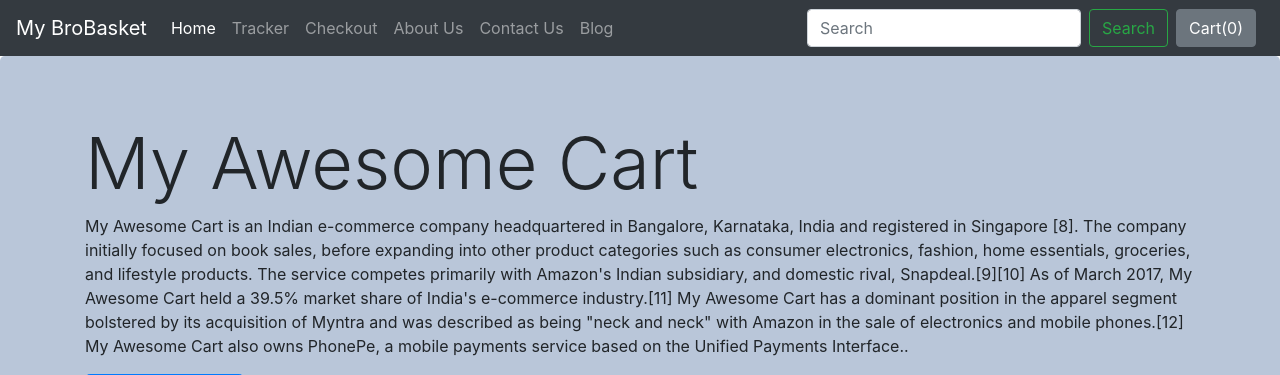
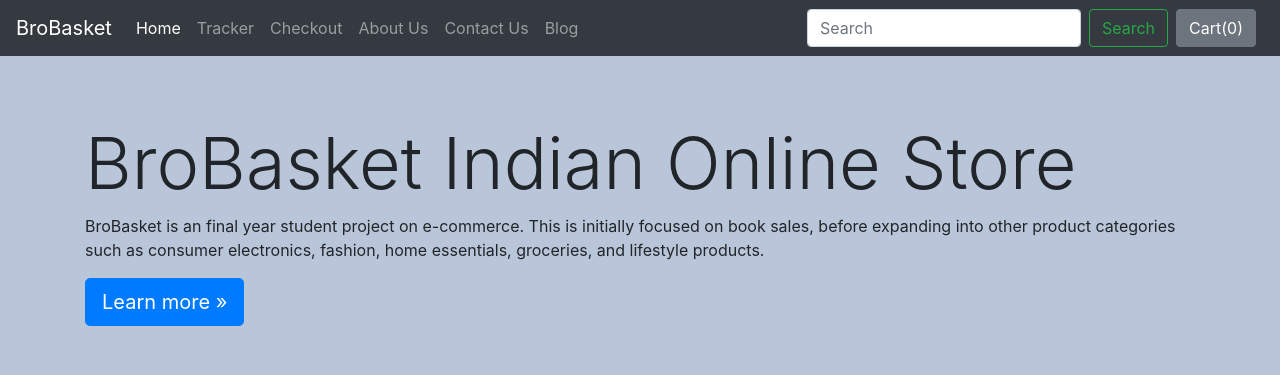
Before and after one commit to sandipkushwaha/BroBasket, a Django app: page /shop/about/ in a window 1280 px wide. Shown: the top 375 px of the page. Run offline with Django 3.2, Linux system fonts and the light colour scheme; some libraries are stand-ins or nearby versions.

Commit message:
about section complete

```diff
--- a/mac/shop/templates/shop/about.html
+++ b/mac/shop/templates/shop/about.html
@@ -1,48 +1,74 @@
 {% extends 'shop/basic.html' %}
 {% block title %}About Us{% endblock%}
 {% block css %}
+body{
+
+  background-color:#b9c6d9;
+
+}
 .card-deck{
-  margin:0px;
-  background-color:green;
+  background-color:#b9c6d9;
+   margin-left:10px;
+  margin-right : 10px;
+
 }
+.jumbotron{
+ margin: 0px;
+}
+.card-deck h1{
+text-align:center;
+color: black;
+font-style: sans-serif;
+margin-left:40%;
+}
+
 {% endblock %}
 {% block body %}
   <!-- Main jumbotron for a primary marketing message or call to action -->
   <div class="jumbotron" style="background-color: #b9c6d9;">
     <div class="container">
-      <h1 class="display-3">My Awesome Cart</h1>
-      <p>My Awesome Cart is an Indian e-commerce company headquartered in Bangalore, Karnataka, India and registered in Singapore [8]. The company initially focused on book sales, before expanding into other product categories such as consumer electronics, fashion, home essentials, groceries, and lifestyle products. The service competes primarily with Amazon's Indian subsidiary, and domestic rival, Snapdeal.[9][10] As of March 2017, My Awesome Cart held a 39.5% market share of India's e-commerce industry.[11] My Awesome Cart has a dominant position in the apparel segment bolstered by its acquisition of Myntra and was described as being "neck and neck" with Amazon in the sale of electronics and mobile phones.[12] My Awesome Cart also owns PhonePe, a mobile payments service based on the Unified Payments Interface..</p>
+      <h1 class="display-3">BroBasket Indian Online Store</h1>
+      <p>BroBasket is an final year student project on e-commerce. This is
+        initially focused on book sales, before expanding into other product
+        categories such as consumer electronics, fashion, home essentials, groceries, and lifestyle products. </p>
       <p><a class="btn btn-primary btn-lg" href="#" role="button">Learn more &raquo;</a></p>
     </div>
   </div>
 
   <div class="card-deck">
-    <div class="card">
-      <img class="card-img-top" src="/media/shop/images/123.png" alt="Card image cap">
+        <h1 class="text-center">Team Members</h1>
+        <div class="card-deck">
+        <div class="card" id="card1">
+          <img class="card-img-top rounded-circle img-thumbnail" src="https://instagram.fdel27-2.fna.fbcdn.net/v/t51.2885-15/e35/121602186_675954066381101_8155629456295413460_n.jpg?_nc_ht=instagram.fdel27-2.fna.fbcdn.net&_nc_cat=105&_nc_ohc=q0ZMeywzQx8AX9TehkY&tp=1&oh=f61549e79964d1ac5dc8a38b1dd43f56&oe=60434194" alt="Card image cap">
           <div class="card-body">
-        <h5 class="card-title">Sandip Kushwaha</h5>
-        <p class="card-text">Lorem ipsum dolor sit amet consectetur adipisicing elit. Cumque adipisci corrupti perspiciatis asperiores beatae esse veniam quisquam quia ullam, architecto officia non? Perferendis, repellat.</p>
+            <h5 class="card-title text-center">Sandip Kushwaha</h5>
+            <p class="card-text text-center">Hello Everyone this is Sandeep Kushwaha. Computer science undergraduate from Dr A.P.J Abdul Kalam
+            kalam Technical university, Lucknow. I am working on my final year project BroBasket</p>
           </div>
         </div>
-    <div class="card">
-      <img class="card-img-top" src="/media/shop/images/123.png" alt="Card image cap">
+        <div class="card" id="card1">
+          <img class="card-img-top rounded-circle img-thumbnail" src="https://instagram.fdel27-1.fna.fbcdn.net/v/t51.2885-15/e35/120372021_1239700726381675_3901638764024182765_n.jpg?_nc_ht=instagram.fdel27-1.fna.fbcdn.net&_nc_cat=107&_nc_ohc=RzXVG-eCiHkAX-htOdT&tp=1&oh=6ae2cc6e063f5c8c95f2925fdbdeddac&oe=60425129" alt="Card image cap">
           <div class="card-body">
-        <h5 class="card-title">Sandip Kushwaha</h5>
-        <p class="card-text">This is a wider card with supporting text below as a natural lead-in to additional content. This card has even longer content than the first to show that equal height action.</p>
+            <h5 class="card-title text-center">Uday Pratap Yadaw</h5>
+            <p class="card-text text-center">Hello Everyone this is Uday Pratap. Computer science undergraduate from Dr A.P.J Abdul Kalam
+             Technical university, Lucknow. I am working on my final year project BroBasket</p>
           </div>
         </div>
-    <div class="card">
-      <img class="card-img-top" src="/media/shop/images/123.png" alt="Card image cap">
+        <div class="card" id="card1">
+          <img class="card-img-top rounded-circle img-thumbnail" src="https://avatars.githubusercontent.com/u/74069290?s=400&u=114bff1a5a8aa1060a9842d43c7e50669cf195e7&v=4" alt="Card image cap">
           <div class="card-body">
-        <h5 class="card-title">Sandip Kushwaha</h5>
-        <p class="card-text">Lorem ipsum dolor, sit amet consectetur adipisicing elit. Neque, aspernatur soluta totam tenetur, eum repellendus labore fugiat minima porro sit ab, fugit explicabo odio? Sequi!</p>
+            <h5 class="card-title text-center">Abhishek Kushwaha</h5>
+            <p class="card-text text-center">Hello Everyone this is Abhishek Kushwaha. Computer science undergraduate from Dr A.P.J Abdul Kalam
+             Technical university, Lucknow. I am working on my final year project BroBasket</p>
           </div>
         </div>
-      <div class="card">
-      <img class="card-img-top" src="/media/shop/images/123.png" alt="Card image cap">
+          <div class="card" id="card1">
+          <img class="card-img-top rounded-circle img-thumbnail"  src="https://instagram.fdel27-1.fna.fbcdn.net/v/t51.2885-15/e35/69473885_1166178880250163_1387516142543888316_n.jpg?_nc_ht=instagram.fdel27-1.fna.fbcdn.net&_nc_cat=103&_nc_ohc=-kV4TZalT6gAX9_0JwN&tp=1&oh=f7bd06c1147fdb727558f5950d6255a2&oe=60423C53" alt="Card image cap">
           <div class="card-body">
-        <h5 class="card-title">Sandip Kushwaha</h5>
-        <p class="card-text">This is a wider card with supporting text below as a natural lead-in to additional content. This card has even longer content than the first to show that equal height action.</p>
+            <h5 class="card-title text-center">Saif Khan</h5>
+            <p class="card-text text-center">Hello Everyone this is Saif Khan. Computer science undergraduate from Dr A.P.J Abdul Kalam
+             Technical university, Lucknow. I am working on my final year project BroBasket</p>
+          </div>
         </div>
         </div>
       </div>
--- a/mac/shop/templates/shop/basic.html
+++ b/mac/shop/templates/shop/basic.html
@@ -14,7 +14,7 @@
 </head>
 <body>
 <nav class="navbar navbar-expand-lg navbar-dark bg-dark">
-    <a class="navbar-brand" href="/shop">My BroBasket</a>
+    <a class="navbar-brand" href="/shop">BroBasket</a>
     <button class="navbar-toggler" type="button" data-toggle="collapse" data-target="#navbarSupportedContent"
             aria-controls="navbarSupportedContent" aria-expanded="false" aria-label="Toggle navigation">
         <span class="navbar-toggler-icon"></span>
```
Also changed, not shown: mac/shop/templates/shop/index.html (+2 -37 lines), mac/db.sqlite3, mac/media/shop/images/1000-ps4-slim-sony-no-original-imafwyqwetvpdrbx.jpeg (added). Lines whose indentation alone changed are shown as unchanged.
